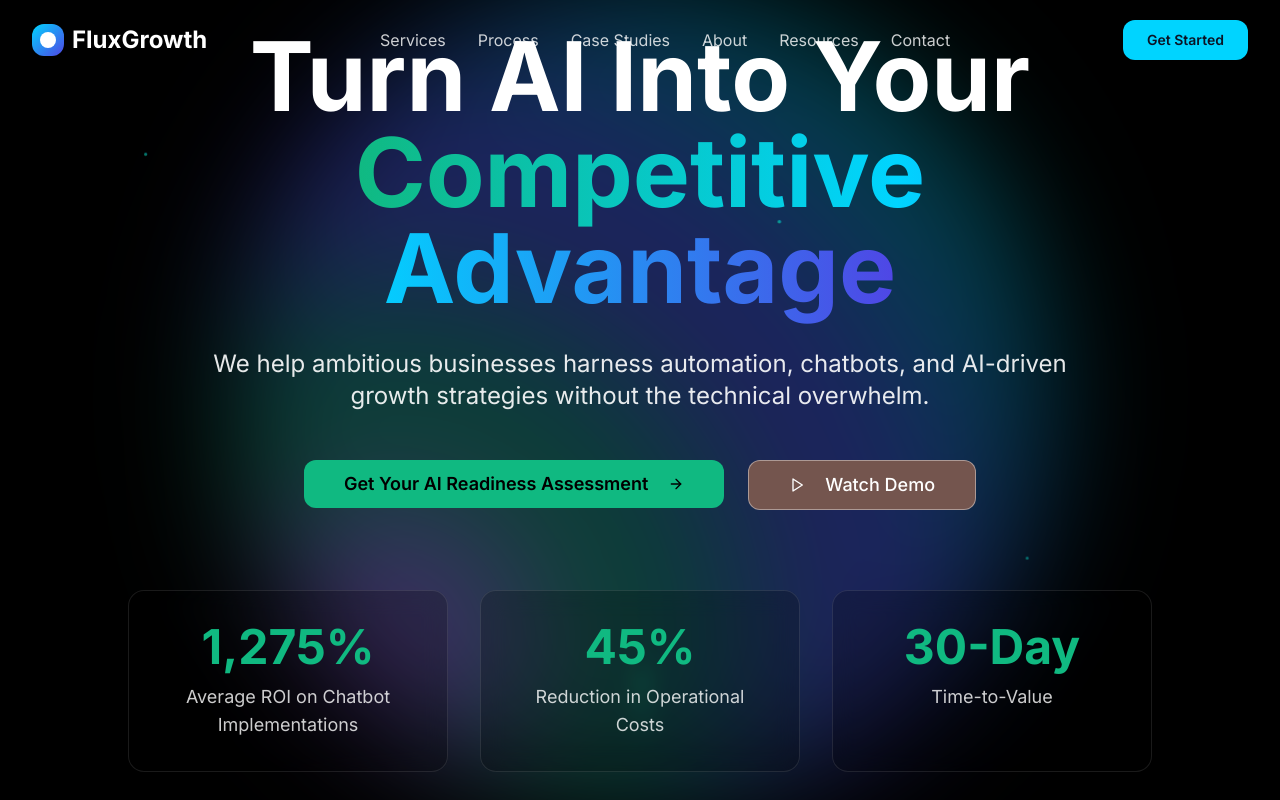
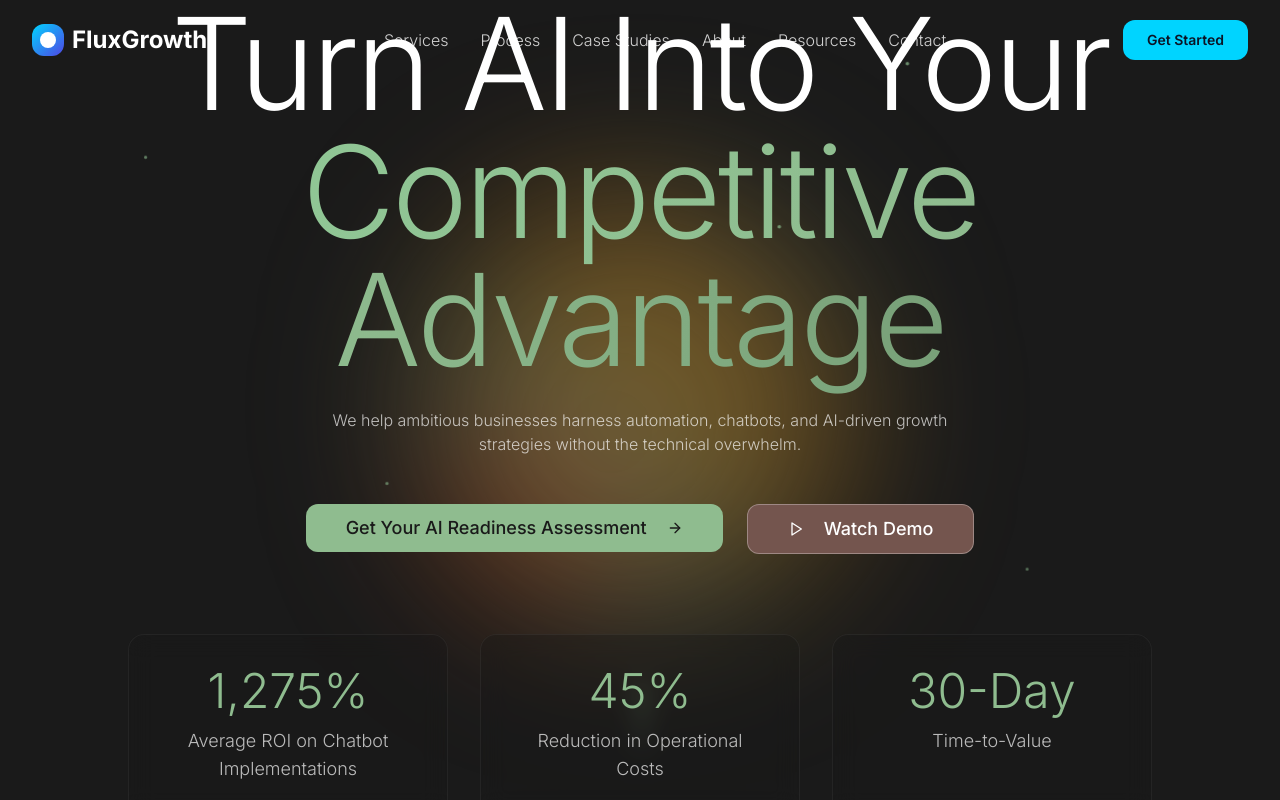
Before and after one commit to mlutner/fluxgrowth-nebula-web, a React (Vite) app: page / in a window 1280 px wide. Shown: the top 800 px of the page. Built offline with nearby package versions, Linux system fonts and the light colour scheme.

Commit message:
Refine Hero section design
- Reduced orb size.
- Updated font and subtext styling.
- Changed primary background color.
- Modified gradient glow effect.
- Adjusted green color.

```diff
--- a/src/components/Hero.tsx
+++ b/src/components/Hero.tsx
@@ -17,16 +17,16 @@ const Hero = () => {
   ];
 
   return (
-    <section className="relative min-h-screen flex items-center justify-center overflow-hidden bg-black">
-      {/* Animated multicolor orb background */}
+    <section className="relative min-h-screen flex items-center justify-center overflow-hidden bg-charcoal">
+      {/* Smaller animated multicolor orb background */}
       <div className="absolute inset-0 flex items-center justify-center">
         <div className="orb-container">
-          <div className="multicolor-orb"></div>
+          <div className="sage-orb"></div>
         </div>
       </div>
 
       {/* Subtle overlay for text readability */}
-      <div className="absolute inset-0 bg-black/40"></div>
+      <div className="absolute inset-0 bg-charcoal/20"></div>
 
       {/* Floating particles */}
       <div className="particles absolute inset-0">
@@ -39,19 +39,19 @@ const Hero = () => {
       </div>
 
       <div className="container-custom relative z-10">
-        <div className="text-center max-w-5xl mx-auto">
-          {/* Main headline */}
-          <h1 className={`text-5xl md:text-7xl lg:text-8xl font-bold text-white mb-8 leading-tight transition-all duration-1000 ${
+        <div className="text-center max-w-6xl mx-auto">
+          {/* Main headline - narrower, longer typography */}
+          <h1 className={`text-6xl md:text-8xl lg:text-9xl font-extralight tracking-tight text-white mb-6 leading-none transition-all duration-1000 ${
             isVisible ? 'opacity-100 translate-y-0' : 'opacity-0 translate-y-10'
           }`}>
             Turn AI Into Your{' '}
-            <span className="text-gradient bg-gradient-to-r from-flux-green via-flux-blue to-flux-purple bg-clip-text text-transparent">
+            <span className="sage-gradient bg-gradient-to-r from-sage-light via-sage-green to-sage-dark bg-clip-text text-transparent font-light">
               Competitive Advantage
             </span>
           </h1>
 
-          {/* Subheadline */}
-          <p className={`text-xl md:text-2xl text-white/90 mb-12 max-w-4xl mx-auto leading-relaxed transition-all duration-1000 delay-300 ${
+          {/* Much smaller subheadline */}
+          <p className={`text-sm md:text-base text-white/70 mb-12 max-w-2xl mx-auto leading-relaxed font-light transition-all duration-1000 delay-300 ${
             isVisible ? 'opacity-100 translate-y-0' : 'opacity-0 translate-y-10'
           }`}>
             We help ambitious businesses harness automation, chatbots, and AI-driven growth strategies without the technical overwhelm.
@@ -63,7 +63,7 @@ const Hero = () => {
           }`}>
             <Button
               size="lg"
-              className="bg-flux-green hover:bg-flux-green/90 text-black font-semibold px-10 py-6 text-lg rounded-xl transition-all duration-300 hover:shadow-2xl hover:shadow-flux-green/25 hover:-translate-y-1 group border-0"
+              className="bg-sage-green hover:bg-sage-dark text-charcoal font-medium px-10 py-6 text-lg rounded-xl transition-all duration-300 hover:shadow-2xl hover:shadow-sage-green/25 hover:-translate-y-1 group border-0"
             >
               Get Your AI Readiness Assessment
               <ArrowRight className="ml-3 w-6 h-6 group-hover:translate-x-1 transition-transform" />
@@ -71,7 +71,7 @@ const Hero = () => {
             <Button
               variant="outline"
               size="lg"
-              className="border-white/40 text-white hover:bg-white/10 px-10 py-6 text-lg rounded-xl transition-all duration-300 hover:border-white/60 group backdrop-blur-sm"
+              className="border-white/30 text-white hover:bg-white/5 px-10 py-6 text-lg rounded-xl transition-all duration-300 hover:border-white/50 group backdrop-blur-sm"
             >
               <Play className="mr-3 w-6 h-6 group-hover:scale-110 transition-transform" />
               Watch Demo
@@ -85,13 +85,13 @@ const Hero = () => {
             {stats.map((stat, index) => (
               <div
                 key={index}
-                className="glass-dark rounded-2xl p-8 hover-lift group animate-on-scroll border border-white/10"
+                className="glass-charcoal rounded-2xl p-8 hover-lift group animate-on-scroll border border-white/5"
                 style={{ animationDelay: `${800 + index * 100}ms` }}
               >
-                <div className="text-4xl md:text-5xl font-bold text-flux-green mb-3 group-hover:scale-110 transition-transform duration-300">
+                <div className="text-4xl md:text-5xl font-light text-sage-green mb-3 group-hover:scale-110 transition-transform duration-300">
                   {stat.value}
                 </div>
-                <div className="text-white/80 text-base md:text-lg leading-relaxed">
+                <div className="text-white/70 text-base md:text-lg leading-relaxed font-light">
                   {stat.label}
                 </div>
               </div>
@@ -102,7 +102,7 @@ const Hero = () => {
 
       {/* Scroll indicator */}
       <div className="absolute bottom-8 left-1/2 transform -translate-x-1/2 animate-bounce">
-        <div className="w-1 h-20 bg-gradient-to-b from-flux-green to-transparent rounded-full"></div>
+        <div className="w-1 h-20 bg-gradient-to-b from-sage-green to-transparent rounded-full"></div>
       </div>
     </section>
   );
--- a/src/index.css
+++ b/src/index.css
@@ -1,3 +1,4 @@
+
 @tailwind base;
 @tailwind components;
 @tailwind utilities;
@@ -44,6 +45,12 @@
     --sidebar-accent-foreground: 71 85 105;
     --sidebar-border: 226 232 240;
     --sidebar-ring: 79 70 229;
+
+    /* Custom color variables */
+    --charcoal: 26 26 26;
+    --sage-green: 143 188 143;
+    --sage-light: 144 198 149;
+    --sage-dark: 120 160 120;
   }
 
   .dark {
@@ -92,7 +99,9 @@
   }
 
   body {
-    @apply bg-background text-foreground font-sans;
+    @apply bg-background text-foreground;
+    font-family: 'Inter', system-ui, -apple-system, sans-serif;
+    font-weight: 300;
     background: radial-gradient(ellipse at top, rgba(79, 70, 229, 0.1) 0%, transparent 50%),
                 radial-gradient(ellipse at bottom, rgba(0, 212, 255, 0.1) 0%, transparent 50%),
                 hsl(var(--background));
@@ -112,8 +121,16 @@
     @apply bg-black/20 backdrop-blur-md border border-white/10;
   }
 
+  .glass-charcoal {
+    @apply bg-charcoal/30 backdrop-blur-md border border-white/5;
+  }
+
   .text-gradient {
     @apply bg-gradient-to-r from-flux-blue via-flux-purple to-flux-green bg-clip-text text-transparent;
+  }
+
+  .sage-gradient {
+    @apply bg-gradient-to-r from-sage-light via-sage-green to-sage-dark bg-clip-text text-transparent;
   }
 
   .hover-lift {
@@ -133,25 +150,7 @@
   }
 }
 
-/* Smooth scroll reveal animations */
-.animate-on-scroll {
-  opacity: 0;
-  transform: translateY(30px);
-  transition: all 0.6s cubic-bezier(0.16, 1, 0.3, 1);
-}
-
-.animate-on-scroll.in-view {
-  opacity: 1;
-  transform: translateY(0);
-}
-
-/* Stagger animation delays */
-.animate-on-scroll:nth-child(1) { transition-delay: 0ms; }
-.animate-on-scroll:nth-child(2) { transition-delay: 100ms; }
-.animate-on-scroll:nth-child(3) { transition-delay: 200ms; }
-.animate-on-scroll:nth-child(4) { transition-delay: 300ms; }
-.animate-on-scroll:nth-child(5) { transition-delay: 400ms; }
-.animate-on-scroll:nth-child(6) { transition-delay: 500ms; }
+/* ... keep existing code (smooth scroll reveal animations) */
 
 /* Custom scrollbar */
 ::-webkit-scrollbar {
@@ -190,7 +189,7 @@
   position: absolute;
   width: 4px;
   height: 4px;
-  background: linear-gradient(45deg, rgba(79, 70, 229, 0.6), rgba(0, 212, 255, 0.6));
+  background: linear-gradient(45deg, rgba(143, 188, 143, 0.6), rgba(144, 198, 149, 0.6));
   border-radius: 50%;
   animation: float 8s ease-in-out infinite;
 }
@@ -200,7 +199,7 @@
 .particle:nth-child(3) { left: 60%; animation-delay: 4s; }
 .particle:nth-child(4) { left: 80%; animation-delay: 6s; }
 
-/* Multicolor Orb Animation */
+/* Sage Green Orb Animation - Smaller Size */
 .orb-container {
   position: relative;
   width: 100%;
@@ -210,76 +209,76 @@
   justify-content: center;
 }
 
-.multicolor-orb {
-  width: 800px;
-  height: 800px;
+.sage-orb {
+  width: 400px;
+  height: 400px;
   border-radius: 50%;
   background: radial-gradient(circle at 30% 30%,
-    rgba(16, 185, 129, 0.8) 0%,
-    rgba(79, 70, 229, 0.6) 25%,
-    rgba(0, 212, 255, 0.7) 50%,
-    rgba(168, 85, 247, 0.5) 75%,
-    rgba(34, 197, 94, 0.6) 100%);
-  filter: blur(60px);
-  animation: orbFloat 8s ease-in-out infinite, orbShift 12s linear infinite;
+    rgba(143, 188, 143, 0.9) 0%,
+    rgba(255, 140, 0, 0.7) 30%,
+    rgba(255, 69, 0, 0.6) 60%,
+    rgba(144, 198, 149, 0.5) 80%,
+    rgba(120, 160, 120, 0.3) 100%);
+  filter: blur(80px);
+  animation: sageOrbFloat 10s ease-in-out infinite, sageOrbShift 15s linear infinite;
   transform-origin: center;
 }
 
-@keyframes orbFloat {
+@keyframes sageOrbFloat {
   0%, 100% {
     transform: translateY(0px) scale(1);
   }
   25% {
-    transform: translateY(-30px) scale(1.1);
+    transform: translateY(-20px) scale(1.1);
   }
   50% {
-    transform: translateY(20px) scale(0.9);
+    transform: translateY(15px) scale(0.95);
   }
   75% {
-    transform: translateY(-10px) scale(1.05);
+    transform: translateY(-8px) scale(1.05);
   }
 }
 
-@keyframes orbShift {
+@keyframes sageOrbShift {
   0% {
     background: radial-gradient(circle at 30% 30%,
-      rgba(16, 185, 129, 0.8) 0%,
-      rgba(79, 70, 229, 0.6) 25%,
-      rgba(0, 212, 255, 0.7) 50%,
-      rgba(168, 85, 247, 0.5) 75%,
-      rgba(34, 197, 94, 0.6) 100%);
+      rgba(143, 188, 143, 0.9) 0%,
+      rgba(255, 140, 0, 0.7) 30%,
+      rgba(255, 69, 0, 0.6) 60%,
+      rgba(144, 198, 149, 0.5) 80%,
+      rgba(120, 160, 120, 0.3) 100%);
   }
   25% {
     background: radial-gradient(circle at 70% 20%,
-      rgba(0, 212, 255, 0.8) 0%,
-      rgba(168, 85, 247, 0.6) 25%,
-      rgba(16, 185, 129, 0.7) 50%,
-      rgba(79, 70, 229, 0.5) 75%,
-      rgba(34, 197, 94, 0.6) 100%);
+      rgba(255, 140, 0, 0.9) 0%,
+      rgba(144, 198, 149, 0.7) 30%,
+      rgba(143, 188, 143, 0.6) 60%,
+      rgba(255, 69, 0, 0.5) 80%,
+      rgba(120, 160, 120, 0.3) 100%);
   }
   50% {
     background: radial-gradient(circle at 20% 80%,
-      rgba(168, 85, 247, 0.8) 0%,
-      rgba(16, 185, 129, 0.6) 25%,
-      rgba(79, 70, 229, 0.7) 50%,
-      rgba(0, 212, 255, 0.5) 75%,
-      rgba(34, 197, 94, 0.6) 100%);
+      rgba(255, 69, 0, 0.9) 0%,
+      rgba(120, 160, 120, 0.7) 30%,
+      rgba(255, 140, 0, 0.6) 60%,
+      rgba(143, 188, 143, 0.5) 80%,
+      rgba(144, 198, 149, 0.3) 100%);
   }
   75% {
     background: radial-gradient(circle at 80% 70%,
-      rgba(79, 70, 229, 0.8) 0%,
-      rgba(34, 197, 94, 0.6) 25%,
-      rgba(168, 85, 247, 0.7) 50%,
-      rgba(16, 185, 129, 0.5) 75%,
-      rgba(0, 212, 255, 0.6) 100%);
+      rgba(144, 198, 149, 0.9) 0%,
+      rgba(255, 69, 0, 0.7) 30%,
+      rgba(143, 188, 143, 0.6) 60%,
+      rgba(255, 140, 0, 0.5) 80%,
+      rgba(120, 160, 120, 0.3) 100%);
   }
   100% {
     background: radial-gradient(circle at 30% 30%,
-      rgba(16, 185, 129, 0.8) 0%,
-      rgba(79, 70, 229, 0.6) 25%,
-      rgba(0, 212, 255, 0.7) 50%,
-      rgba(168, 85, 247, 0.5) 75%,
-      rgba(34, 197, 94, 0.6) 100%);
+      rgba(143, 188, 143, 0.9) 0%,
+      rgba(255, 140, 0, 0.7) 30%,
+      rgba(255, 69, 0, 0.6) 60%,
+      rgba(144, 198, 149, 0.5) 80%,
+      rgba(120, 160, 120, 0.3) 100%);
   }
 }
 
@@ -296,7 +295,7 @@
   position: absolute;
   width: 3px;
   height: 3px;
-  background: linear-gradient(45deg, rgba(16, 185, 129, 0.8), rgba(0, 212, 255, 0.6));
+  background: linear-gradient(45deg, rgba(143, 188, 143, 0.8), rgba(144, 198, 149, 0.6));
   border-radius: 50%;
   animation: particleFloat 12s ease-in-out infinite;
 }
@@ -359,17 +358,17 @@
 
 /* Responsive orb sizing */
 @media (max-width: 768px) {
-  .multicolor-orb {
-    width: 500px;
-    height: 500px;
-    filter: blur(40px);
+  .sage-orb {
+    width: 300px;
+    height: 300px;
+    filter: blur(60px);
   }
 }
 
 @media (max-width: 480px) {
-  .multicolor-orb {
-    width: 350px;
-    height: 350px;
-    filter: blur(30px);
+  .sage-orb {
+    width: 200px;
+    height: 200px;
+    filter: blur(40px);
   }
 }
--- a/tailwind.config.ts
+++ b/tailwind.config.ts
@@ -1,4 +1,3 @@
-
 import type { Config } from "tailwindcss";
 
 export default {
@@ -69,6 +68,12 @@ export default {
 					purple: '#4F46E5',
 					green: '#10B981',
 					gray: '#F8FAFC'
+				},
+				charcoal: 'rgb(var(--charcoal))',
+				sage: {
+					green: 'rgb(var(--sage-green))',
+					light: 'rgb(var(--sage-light))',
+					dark: 'rgb(var(--sage-dark))'
 				}
 			},
 			borderRadius: {
@@ -78,6 +83,9 @@ export default {
 			},
 			fontFamily: {
 				sans: ['Inter', 'system-ui', 'sans-serif'],
+			},
+			fontWeight: {
+				'extralight': '200',
 			},
 			keyframes: {
 				'accordion-down': {
```
